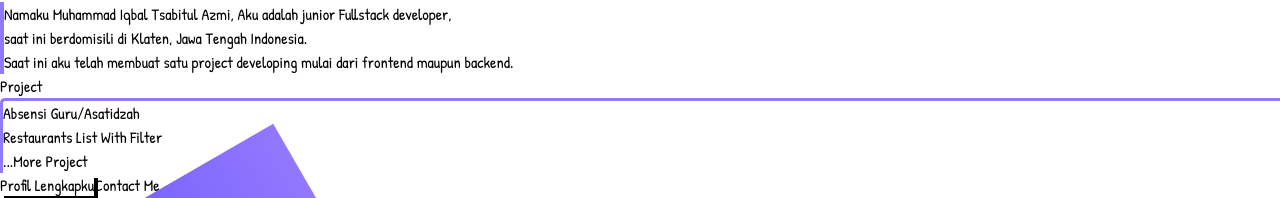
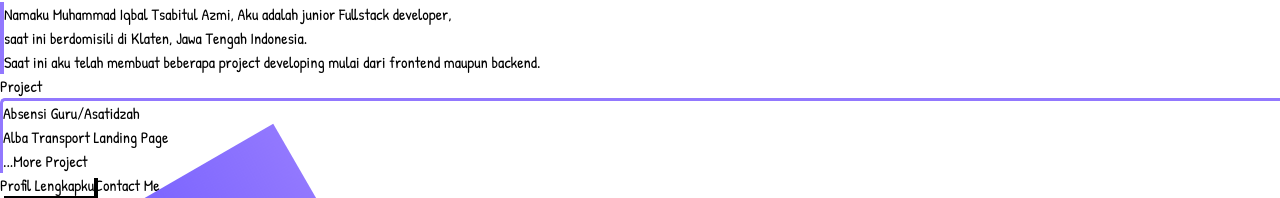
Before and after one commit to Iqbalnglames/new-portfolio, a React (Vite) app: page / in a window 1280 px wide. Shown: the part 494-692 px from the top of the page. Built offline with nearby package versions, Linux system fonts and the light colour scheme.

Commit message:
change random link logic

```diff
--- a/src/Pages/home.jsx
+++ b/src/Pages/home.jsx
@@ -1,8 +1,13 @@
 import { Link } from "react-router-dom";
 import { projectArr } from "../Utilities/projects";
 const Home = () => {
-const link1 = Math.floor(Math.random() * projectArr.length)
-const link2 = link1 == Math.floor(Math.random() * projectArr.length) ? Math.floor(Math.random() * projectArr.length) : Math.floor(Math.random() * projectArr.length)
+const link1 = Math.floor(Math.random() * projectArr.length);
+
+let link2;
+do {
+    link2 = Math.floor(Math.random() * projectArr.length);
+} while (link2 === link1);
+
   return (
     <>
       <div className="lg:flex">
@@ -17,7 +22,7 @@ const link2 = link1 == Math.floor(Math.random() * projectArr.length) ? Math.floo
               saat ini berdomisili di Klaten, Jawa Tengah Indonesia.
             </p>
             <p className=" pl-6 -ml-2">
-              Saat ini aku telah membuat satu project developing mulai dari
+              Saat ini aku telah membuat beberapa project developing mulai dari
               frontend maupun backend.
             </p>
           </div>
```
